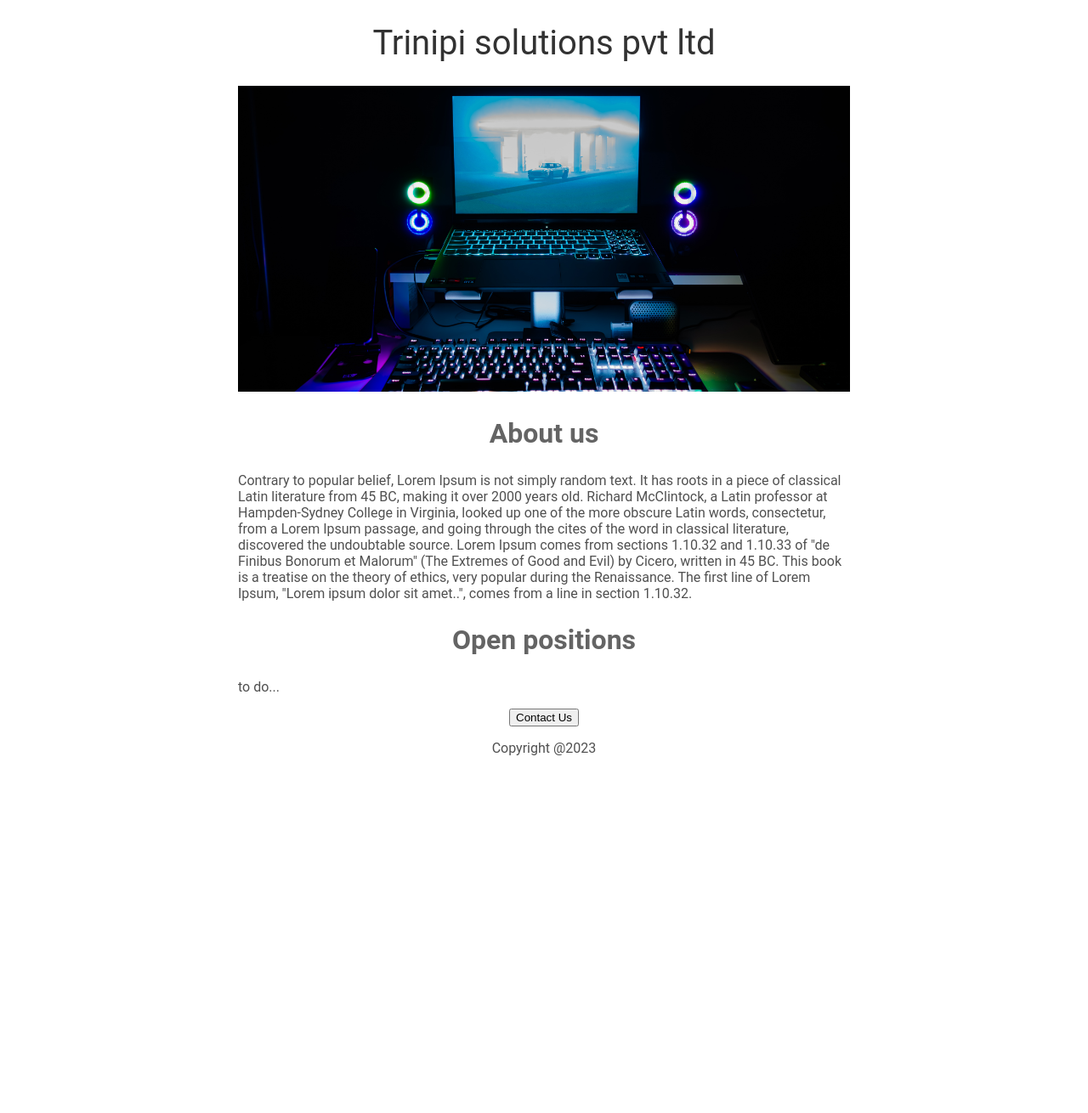
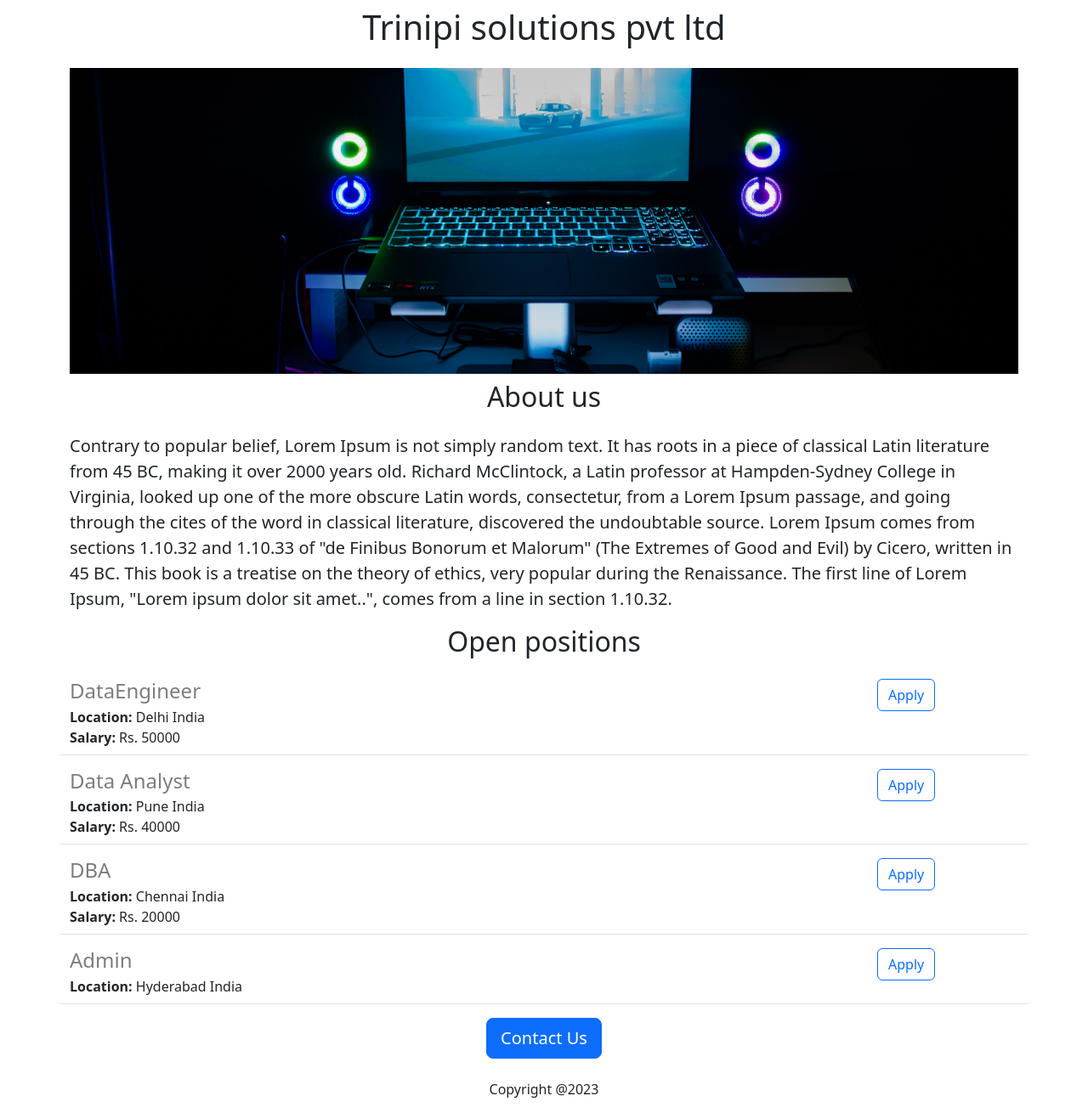
Before and after one commit to Sushildurgamahanti/Python-1, a Flask app: page / in a window 1280 px wide. Shown: the whole page at 85% size. Before the commit the page ends 889 px from the top, so only its background shows below. Run offline with Flask 2, Linux system fonts and the light colour scheme.

Commit message:
dynamic data,api
dyanamic data...

```diff
--- a/main.py
+++ b/main.py
@@ -1,11 +1,38 @@
-from flask import Flask, render_template
+from flask import Flask, render_template, jsonify
 
 app = Flask(__name__)
 
+JOBS = [{
+  'id': 1,
+  'title': 'DataEngineer',
+  'location': 'Delhi India',
+  'salary': 'Rs. 50000'
+}, {
+  'id': 2,
+  'title': 'Data Analyst',
+  'location': 'Pune India',
+  'salary': 'Rs. 40000'
+}, {
+  'id': 3,
+  'title': 'DBA',
+  'location': 'Chennai India',
+  'salary': 'Rs. 20000'
+}, {
+  'id': 4,
+  'title': 'Admin',
+  'location': 'Hyderabad India',
 
-@app.route('/')
+}]
+
+
+@app.route("/")
 def hello_world():
-  return render_template('home.html')
+  return render_template('home.html', jobs=JOBS, company_name='Trinipi')
+
+@app.route("/api/jobs")
+def list_jobs():
+  return jsonify(JOBS)
+
 
 
 if __name__ == '__main__':
--- a/templates/home.html
+++ b/templates/home.html
@@ -2,50 +2,35 @@
 <html>
   <head>
     <title> welcome to Trinipi</title>
+    <meta charset="utf-8">
+    <meta name="viewport" content="width=device-width, initial-scale=1">
+    <link href="https://cdn.jsdelivr.net/npm/bootstrap@5.3.0-alpha3/dist/css/bootstrap.min.css" rel="stylesheet" integrity="sha384-KK94CHFLLe+nY2dmCWGMq91rCGa5gtU4mk92HdvYe+M/SXH301p5ILy+dN9+nJOZ" crossorigin="anonymous">
     <style>
-      h1 {
-        font-size: 40px;
-        font-family: Roboto;
-        font-weight: normal;
-        color: rgb(50,50,50);
-        text-align: center;
-      }
       #banner {
+        height: 360px;
         width: 100%;
-        height: 360px;
-        object-fit: cover;
-      }
-      h2 {
-        font-family: Roboto;
-        font-size: 32px;
-        color: rgb(100,100,100);
-        text-align: center;
-      }
-      p {
-        font-family: Roboto;
-        color: rgb(80,80,80);
-      }
-      #container {
-        max-width: 720px;
-        margin: 0 auto 0 auto;
-
+        object-fit:cover;
       }
     </style>
   </head>
 
   <body>
-    <div id ="container">
-    <h1>Trinipi solutions pvt ltd</h1>
-    <img id="banner" src ="https://python--sushildurgamaha.repl.co/static/sushil%20(3).jpg" height="320">
-    <h2>About us</h2>
-    <p>
+    <div class="container">
+    <h1 class="text-center mt-2 mb-4">{{company_name}} solutions pvt ltd</h1>
+    <img class ="img-fluid" id="banner" src ="https://python--sushildurgamaha.repl.co/static/sushil%20(3).jpg" height="320">
+    <h2 class="text-center mt-2 mb-4">About us</h2>
+    <p class="lead">
       Contrary to popular belief, Lorem Ipsum is not simply random text. It has roots in a piece of classical Latin literature from 45 BC, making it over 2000 years old. Richard McClintock, a Latin professor at Hampden-Sydney College in Virginia, looked up one of the more obscure Latin words, consectetur, from a Lorem Ipsum passage, and going through the cites of the word in classical literature, discovered the undoubtable source. Lorem Ipsum comes from sections 1.10.32 and 1.10.33 of "de Finibus Bonorum et Malorum" (The Extremes of Good and Evil) by Cicero, written in 45 BC. This book is a treatise on the theory of ethics, very popular during the Renaissance. The first line of Lorem Ipsum, "Lorem ipsum dolor sit amet..", comes from a line in section 1.10.32.
     </p>
-    <h2>Open positions</h2>
-    <p>to do...</p>
-      <div style="text-align:center;">
-    <button>Contact Us</button>
-        <p>Copyright @2023</p>
+    <h2 class="text-center mt-2 mb-4">Open positions</h2>
+    <div>
+      {% for job in jobs %}
+        {% include 'jobitem.html' %}
+      {% endfor %}
+    </div>
+      <div class="text-center">
+    <button class="btn btn-primary btn-lg">Contact Us</button>
+        <p class="mt-4">Copyright @2023</p>
       </div>
     </div>
   </body>
--- /dev/null
+++ b/templates/jobitem.html
@@ -0,0 +1,19 @@
+<div class="border-bottom row" style="margin-bottom:16px;padding-bottom:8px;">
+  <div class="col-10">
+    <h4 style="color:rgb(125,125,125); margin-bottom:4px;">
+        {{job['title']}}
+    </h4>
+    <div>
+        <b>Location:</b> {{job['location']}}
+    </div>
+    {% if 'salary' in job %}
+    <div>
+        <b>Salary:</b> {{job['salary']}}
+    </div>
+    {% endif %}
+  </div>
+  <div class="col-2">
+    <button type="button" class="btn btn-outline-primary">Apply</button>
+  </div>
+
+</div>
```
